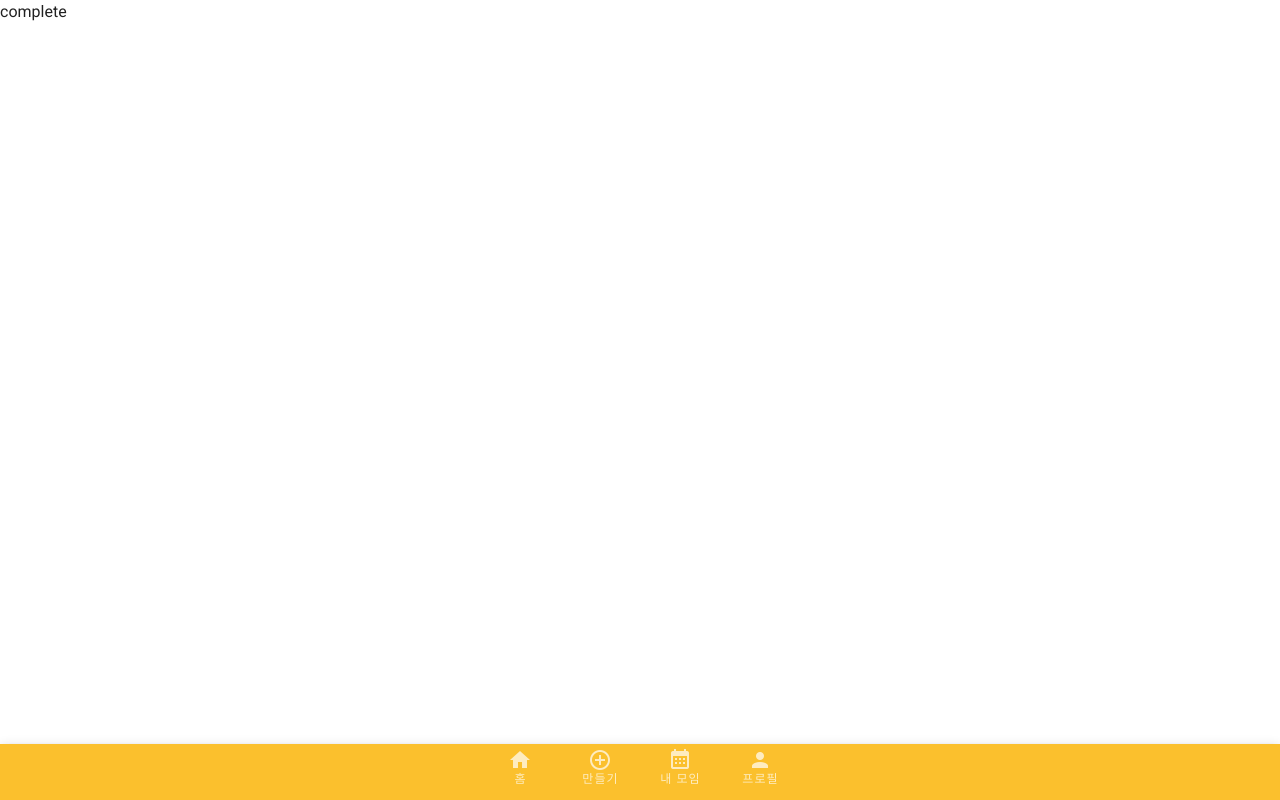
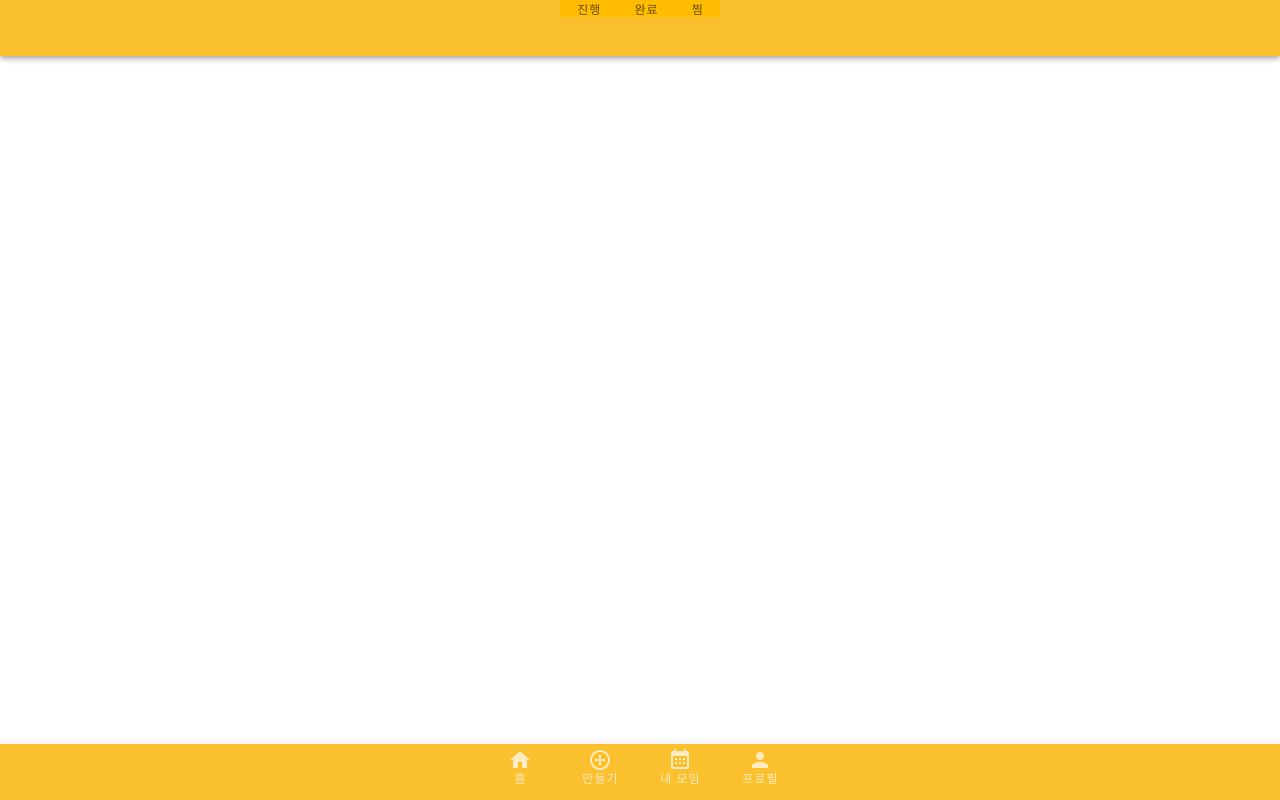
Before and after one commit to HyunIm/Samoim, a Vue app in the folder samoim/: page /completegathering in a window 1280 px wide. Built offline with nearby package versions, Linux system fonts and the light colour scheme.

Commit message:
feat: 화면 선택 바

```diff
--- a/samoim/src/views/my_gathering/CompleteGathering.vue
+++ b/samoim/src/views/my_gathering/CompleteGathering.vue
@@ -1,11 +1,52 @@
 <template>
-  <p>complete</p>
+<div>
+  <v-bottom-navigation v-model="value" background-color="#FBC02D">
+    <router-link
+      style="text-decoration: none; color: inherit;"
+      to="/progressgathering"
+    >
+      <v-btn
+        color="#FFBC00"
+        block>
+        진행
+      </v-btn>
+    </router-link>
+
+    <router-link
+      style="text-decoration: none; color: inherit;"
+      to="/completegathering"
+    >
+      <v-btn
+        color="#FFBC00"
+        block>
+        완료
+      </v-btn>
+    </router-link>
+
+    <router-link
+      style="text-decoration: none; color: inherit;"
+      to="/wishgathering"
+    >
+      <v-btn
+        color="#FFBC00"
+        block>
+        찜
+      </v-btn>
+    </router-link>
+  </v-bottom-navigation>
+</div>
 </template>
 
 <script>
-export default {
-
-}
+  export default {
+    data: () => ({
+      alignments: [
+        'start',
+        'center',
+        'end',
+      ],
+    }),
+  }
 </script>
 
 <style>
--- a/samoim/src/views/my_gathering/ProgressGathering.vue
+++ b/samoim/src/views/my_gathering/ProgressGathering.vue
@@ -1,5 +1,40 @@
 <template>
-  <p>progress</p>
+<div>
+  <v-bottom-navigation v-model="value" background-color="#FBC02D">
+    <router-link
+      style="text-decoration: none; color: inherit;"
+      to="/progressgathering"
+    >
+      <v-btn
+        color="#FFBC00"
+        block>
+        진행
+      </v-btn>
+    </router-link>
+
+    <router-link
+      style="text-decoration: none; color: inherit;"
+      to="/completegathering"
+    >
+      <v-btn
+        color="#FFBC00"
+        block>
+        완료
+      </v-btn>
+    </router-link>
+
+    <router-link
+      style="text-decoration: none; color: inherit;"
+      to="/wishgathering"
+    >
+      <v-btn
+        color="#FFBC00"
+        block>
+        찜
+      </v-btn>
+    </router-link>
+  </v-bottom-navigation>
+</div>
 </template>
 
 <script>
--- a/samoim/src/views/my_gathering/WishGathering.vue
+++ b/samoim/src/views/my_gathering/WishGathering.vue
@@ -1,5 +1,40 @@
 <template>
-  <p>wish</p>
+<div>
+  <v-bottom-navigation v-model="value" background-color="#FBC02D">
+    <router-link
+      style="text-decoration: none; color: inherit;"
+      to="/progressgathering"
+    >
+      <v-btn
+        color="#FFBC00"
+        block>
+        진행
+      </v-btn>
+    </router-link>
+
+    <router-link
+      style="text-decoration: none; color: inherit;"
+      to="/completegathering"
+    >
+      <v-btn
+        color="#FFBC00"
+        block>
+        완료
+      </v-btn>
+    </router-link>
+
+    <router-link
+      style="text-decoration: none; color: inherit;"
+      to="/wishgathering"
+    >
+      <v-btn
+        color="#FFBC00"
+        block>
+        찜
+      </v-btn>
+    </router-link>
+  </v-bottom-navigation>
+</div>
 </template>
 
 <script>
```
